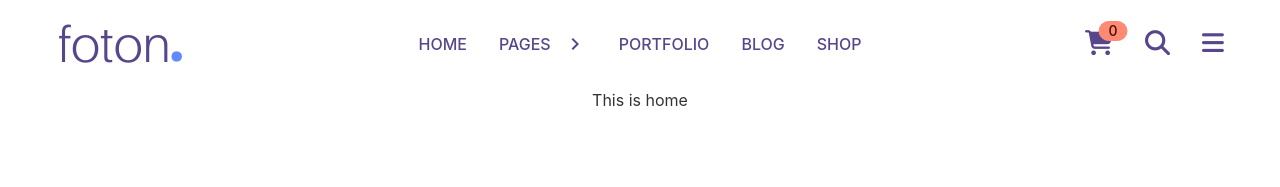
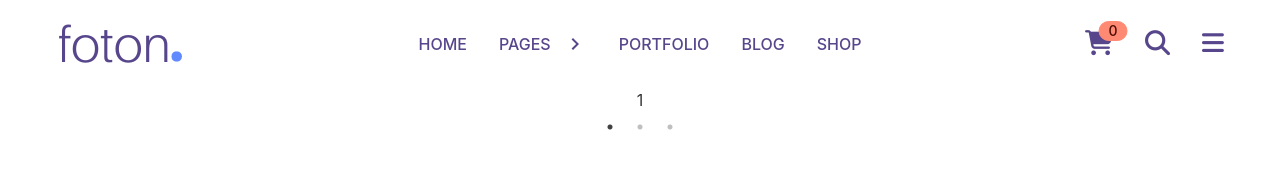
Before and after one commit to antorntech/foton-app, a React (Create React App) app: page / in a window 1280 px wide. Shown: the top 187 px of the page. Built offline with nearby package versions, Linux system fonts and the light colour scheme.

Commit message:
add react slick slider

```diff
--- a/package.json
+++ b/package.json
@@ -13,6 +13,8 @@
     "react-icons": "^4.4.0",
     "react-router-dom": "^6.3.0",
     "react-scripts": "5.0.1",
+    "react-slick": "^0.29.0",
+    "slick-carousel": "^1.8.1",
     "web-vitals": "^2.1.4"
   },
   "scripts": {
--- a/src/Pages/Home/Home.js
+++ b/src/Pages/Home/Home.js
@@ -1,9 +1,10 @@
 import React from "react";
+import Banner from "../../components/Banner/Banner";
 
 const Home = () => {
   return (
     <div>
-      <h1>This is home</h1>
+      <Banner></Banner>
     </div>
   );
 };
--- /dev/null
+++ b/src/components/Banner/Banner.js
@@ -0,0 +1,31 @@
+import React from "react";
+import "slick-carousel/slick/slick.css";
+import "slick-carousel/slick/slick-theme.css";
+import Slider from "react-slick";
+
+const Banner = () => {
+  const settings = {
+    dots: true,
+    infinite: true,
+    speed: 500,
+    slidesToShow: 1,
+    slidesToScroll: 1,
+  };
+  return (
+    <div>
+      <Slider {...settings}>
+        <div>
+          <h3>1</h3>
+        </div>
+        <div>
+          <h3>2</h3>
+        </div>
+        <div>
+          <h3>3</h3>
+        </div>
+      </Slider>
+    </div>
+  );
+};
+
+export default Banner;
```
Also changed, not shown: 1 other file (tests, documents, lock files or other folders).
